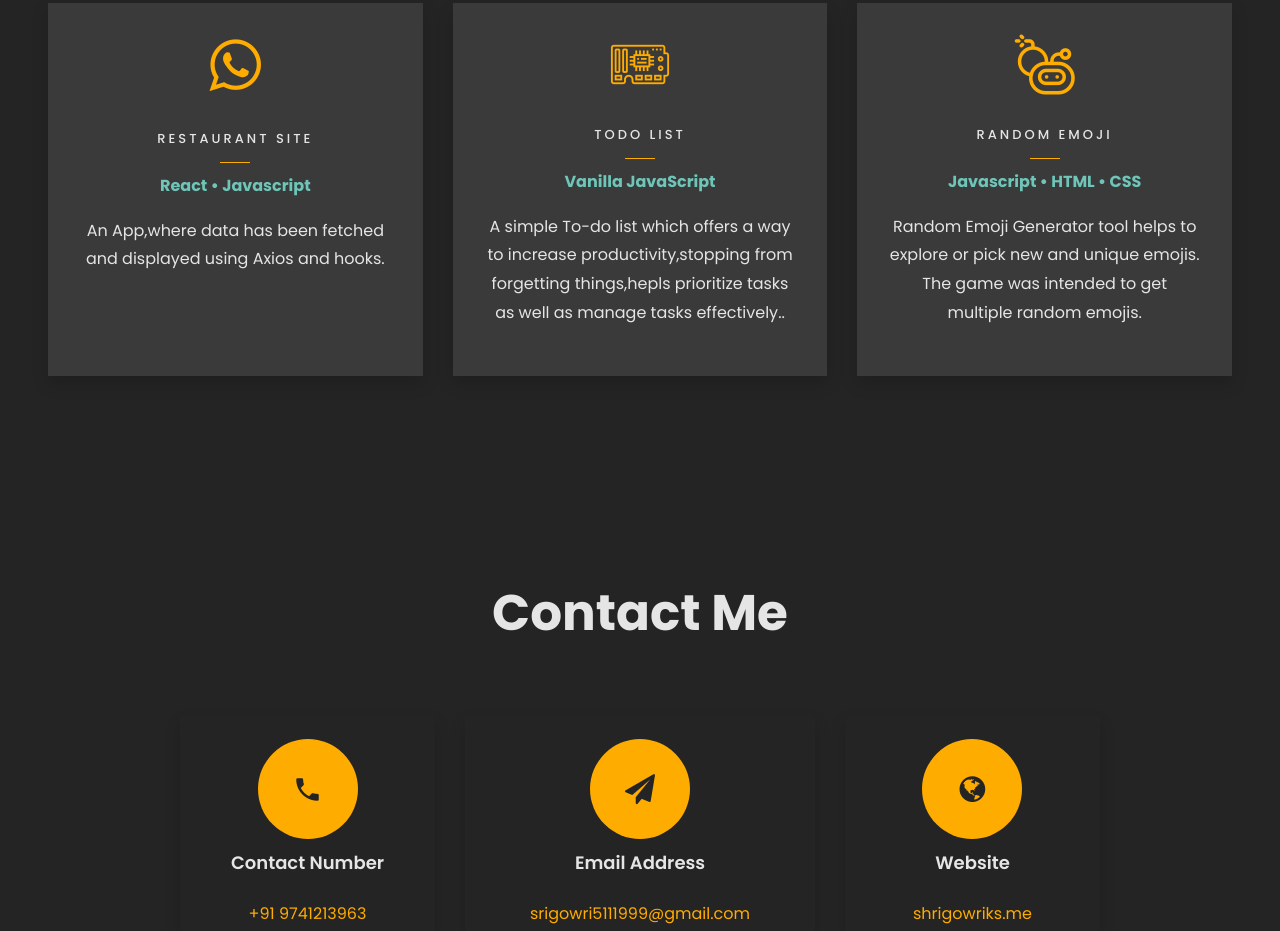
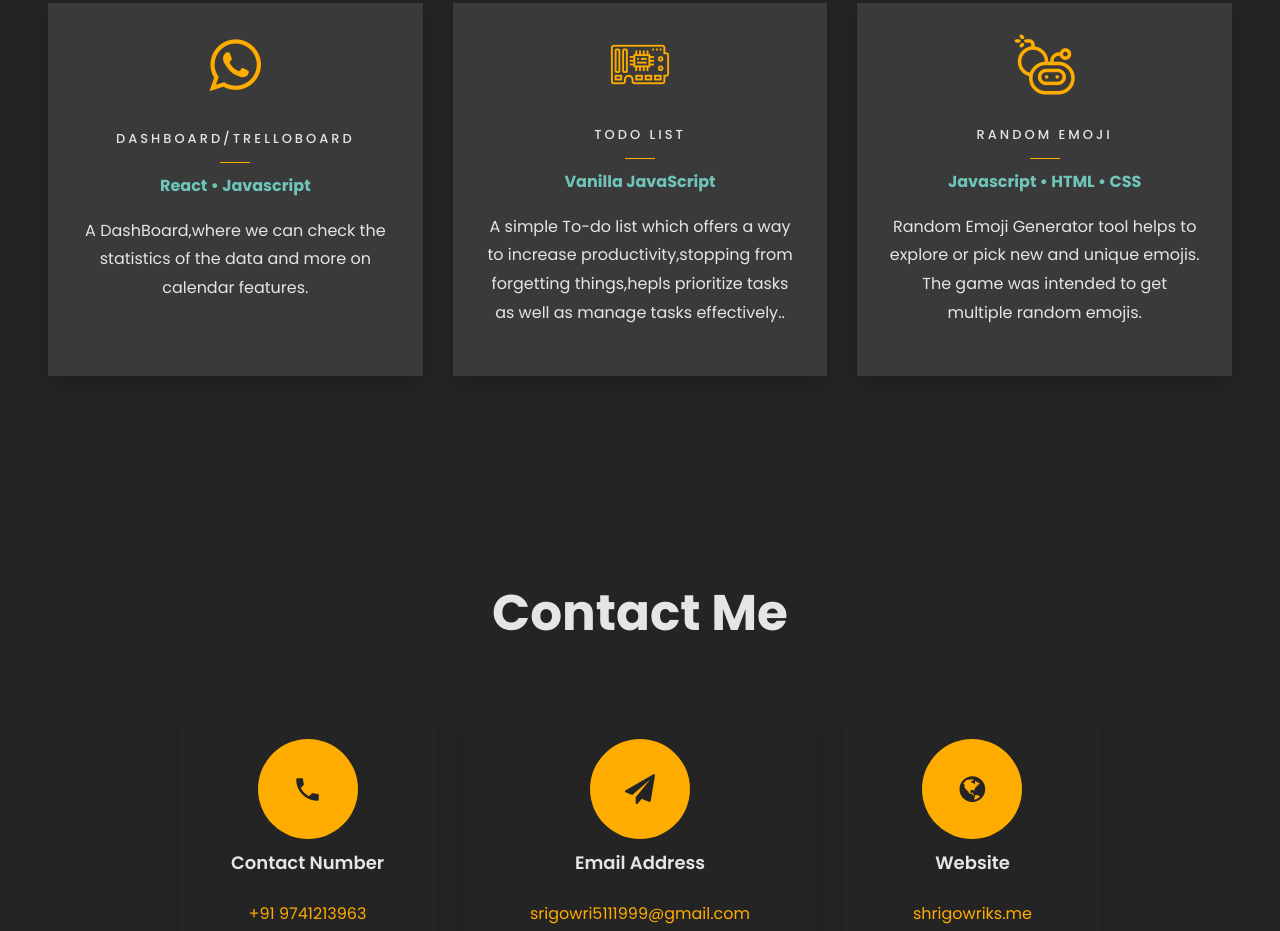
Before and after one commit to SHRIGOWRIKS/Personal_Portfolio, a plain HTML site: page index.html in a window 1280 px wide. Shown: the part 4640-5571 px from the top of the page. Drawn offline with Linux system fonts and the light colour scheme; files whose address does not match are found by name.

Commit message:
Update index.html

```diff
--- a/index.html
+++ b/index.html
@@ -342,15 +342,15 @@
 			</div>
 			<div class="row">
 				<div class="col-md-4 text-center d-flex mx-auto ftco-animate">
-					<a href="https://shrigowriks.github.io/Restaurant_Meals/" target="_blank"
+					<a href="https://react-dash-trello-board.netlify.app/" target="_blank"
 						class="services-1 shadow">
 						<span class="icon">
 							<i class="icon-whatsapp"></i>
 						</span>
 						<div class="desc">
-							<h3 class="mb-4">Restaurant Site</h3>
+							<h3 class="mb-4">Dashboard/Trelloboard</h3>
 							<p><strong>React • Javascript</strong></p>
-							<p>An App,where data has been fetched and displayed using Axios and hooks.</p>
+							<p>A DashBoard,where we can check the statistics of the data and more on calendar features.</p>
 						</div>
 					</a>
 				</div>
```
